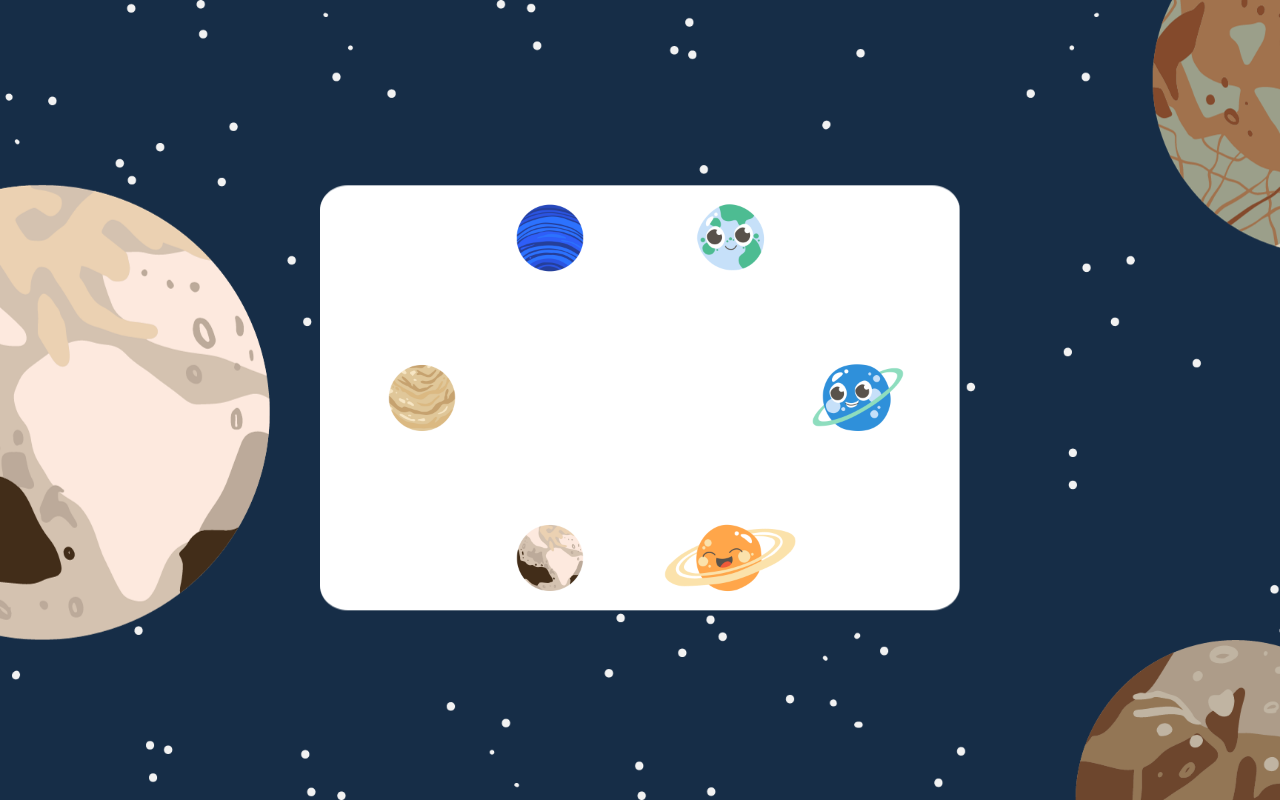
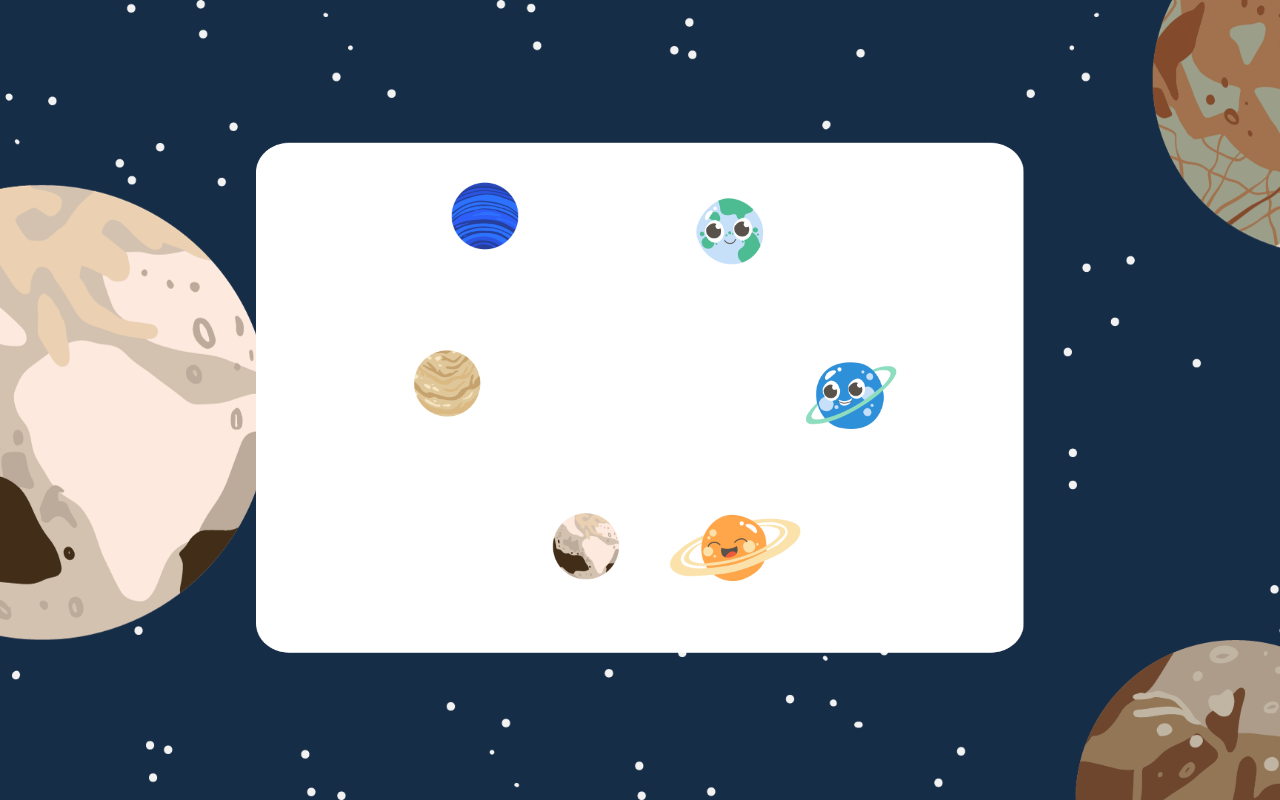
Before and after one commit to Maheda13/Maheda13.github.io, a plain HTML site: page index.html in a window 1280 px wide. Drawn offline with nearby package versions, Linux system fonts and the light colour scheme.

Commit message:
Update index.html

```diff
--- a/index.html
+++ b/index.html
@@ -8,7 +8,7 @@
     <link rel="preconnect" href="https://fonts.googleapis.com" />
     <link rel="preconnect" href="https://fonts.gstatic.com" crossorigin />
     <link
-      href="https://fonts.googleapis.com/css2?family=Raleway:ital,wght@0,300;0,400;0,600;0,800;0,900;1,300;1,400;1,600;1,800;1,900&display=swap"
+      href="https://fonts.googleapis.com/css2?family=Fredoka:wght@300;400;500;600;700&display=swap"
       rel="stylesheet"
     />
     <script src="https://unpkg.com/feather-icons"></script>
@@ -23,7 +23,7 @@
       }
 
       body {
-        font-family: "Raleway", sans-serif;
+        font-family: "Fredoka", sans-serif;
         background-color: #212a3e;
         color: #ffffff;
         background-image: url("images/home-bg.png");
@@ -35,25 +35,25 @@
         position: fixed; /* or absolute */
         top: 50%;
         left: 50%;
-        z-index: -1;
-        transform: translate(-50%, -50%);
+        z-index: -2;
+        transform: translate(-60%, -50%);
       }
 
       m1 {
         position: fixed; /* or absolute */
-        top: 30%;
-        left: 43%;
+        top: 26%;
+        left: 35%;
         transform: translate(-50%, -50%);
       }
       m2 {
         position: fixed; /* or absolute */
-        top: 30%;
-        left: 57%;
+        top: 28%;
+        left: 60%;
         transform: translate(-50%, -50%);
       }
       m3 {
         position: fixed; /* or absolute */
-        top: 50%;
+        top: 48%;
         left: 67%;
         transform: translate(-50%, -50%);
       }
@@ -66,14 +66,36 @@
       m5 {
         position: fixed; /* or absolute */
         top: 70%;
-        left: 43%;
+        left: 42%;
         transform: translate(-50%, -50%);
       }
       m6 {
         position: fixed; /* or absolute */
-        top: 50%;
-        left: 33%;
+        top: 46%;
+        left: 38%;
         transform: translate(-50%, -50%);
+      }
+
+      button {
+        z-index: -1;
+        border: none;
+        cursor: pointer;
+        appearance: none;
+        background-color: inherit;
+        transition: transform 0.7s ease-in-out;
+        margin-left: 10px;
+      }
+      button:hover {
+        transform: scale(1.1) perspective(1px);
+      }
+
+      .hide {
+        opacity: 0;
+        z-index: 1;
+      }
+
+      .planet:hover .hide {
+        opacity: 1;
       }
     </style>
     <title>DAFI Science Club</title>
@@ -81,15 +103,100 @@
   </head>
   <!--                      Body                        -->
   <body>
-    <m1><img src="images/tujuan.png" alt="Tujuan" height="90" /></m1>
-    <m2><img src="images/materi.png" alt="Materi" height="90" /> </m2>
-    <m3><img src="images/simulasi.png" alt="Simulasi" height="90" /> </m3>
-    <m4><img src="images/quiz.png" alt="Quiz" height="90" /> </m4>
-    <m5><img src="images/informasi.png" alt="Informasi" height="90" /></m5>
-    <m6><img src="images/instruksi.png" alt="Instruksi" height="90" /></m6>
+    <m1 class="planet">
+      <img
+        class="hide"
+        src="images/txtMateri.png"
+        alt="txtTujuan"
+        height="25"
+        style="rotate: -25deg"
+      />
+      <br />
+      <button>
+        <img
+          src="images/tujuan.png"
+          alt="btTujuan"
+          height="90"
+          style="margin-left: 20%"
+        />
+      </button>
+    </m1>
+    <m2 class="planet">
+      <img
+        class="hide"
+        src="images/txtQuiz.png"
+        alt="txtTujuan"
+        height="25"
+        style="margin-left: 35%; rotate: 20deg"
+      />
+      <button>
+        <img src="images/materi.png" alt="btMateri" height="90" />
+      </button>
+    </m2>
+    <m3 class="planet">
+      <img
+        class="hide"
+        src="images/txtSimulasi.png"
+        alt="txtTujuan"
+        height="25"
+        style="margin-left: 25%" />
 
-    <bg>
-      <img width="100%" src="images/white-bg.png" />
+      <button>
+        <img
+          src="images/simulasi.png"
+          alt="btSimulasi"
+          height="90"
+          style="margin-left: 20%; margin-top: 5%"
+        /></button
+    ></m3>
+    <m4 class="planet">
+      <button><img src="images/quiz.png" alt="btQuiz" height="90" /></button>
+      <br />
+      <img
+        class="hide"
+        src="images/txtInstruksi.png"
+        alt="txtTujuan"
+        height="40"
+        style="margin-top: 0%; margin-left: 38%; rotate: -20deg"
+      />
+    </m4>
+    <m5 class="planet">
+      <button>
+        <img
+          src="images/informasi.png"
+          alt="btInformasi"
+          height="90"
+          style="margin-left: 27%"
+        />
+      </button>
+      <br />
+      <img
+        class="hide"
+        src="images/txtInformasi.png"
+        alt="txtTujuan"
+        height="40"
+        style="margin-top: 2%; rotate: 10deg"
+      />
+    </m5>
+    <m6 class="planet">
+      <img
+        class="hide"
+        src="images/txtTujuan.png"
+        alt="txtTujuan"
+        height="40"
+        style="margin-left: 15%; rotate: 10deg" />
+      <button>
+        <br />
+        <img
+          src="images/instruksi.png"
+          alt="btInstruksi"
+          height="90"
+          style="margin-top: 0%"
+        /></button
+    ></m6>
+
+    <bg class="bgr">
+      <img width="120%" src="images/white-bg.png" />
     </bg>
 
     <!--                   Script                       -->
```
